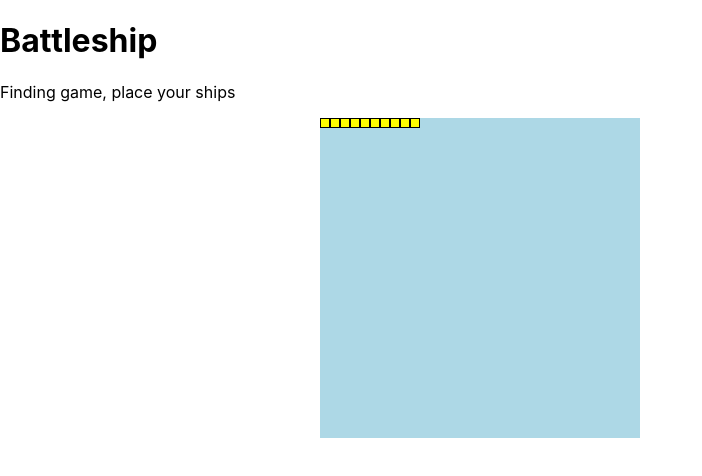
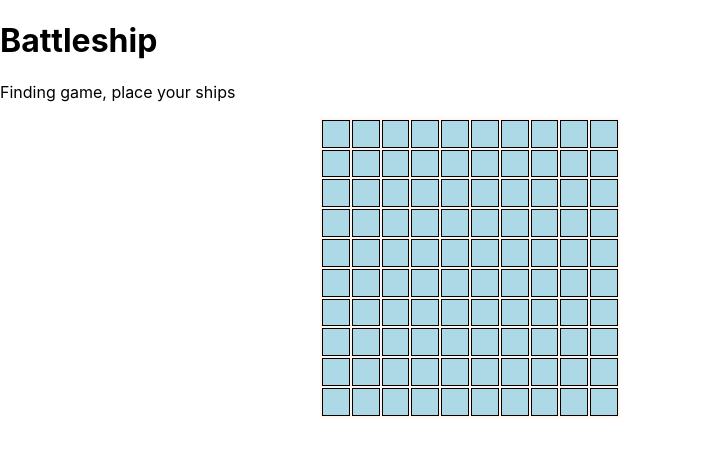
Before and after one commit to kylem038/battleship, a React (Create React App) app in the folder frontend/: page / in a window 1280 px wide. Shown: the top 476 px of the page, without its empty margins (0-702 px from the left). Built offline with nearby package versions, Linux system fonts and the light colour scheme.

Commit message:
Fix logo error + turn board into table

```diff
--- a/frontend/src/App.css
+++ b/frontend/src/App.css
@@ -1,18 +1,12 @@
 #game-board {
   margin-left: 20rem;
-  background-color: lightblue;
-  width: 20rem;
-  height: 20rem;
-}
-
-.grid-container {
-  display: grid;
-  grid-template-columns: repeat(10, 10px);
-  grid-template-rows: repeat(10, 10px);
+  background-color: seashell;
+  width: 300px;
+  height: 300px;
 }
 
 .grid-cell {
-  background-color: yellow;
+  background-color: lightblue;
   border: 1px solid black;
   box-sizing: border-box;
 }
--- a/frontend/src/App.tsx
+++ b/frontend/src/App.tsx
@@ -7,18 +7,52 @@ const App = () => {
     boardWidth: 10,
   }
 
-  const elements = [];
-  for (let i = 0; i < gameBoard.boardHeight; i++) {
-    elements.push(<div className="grid-cell"></div>);
+  const generateRow = (rowNum: number) => {
+    const elements = [];
+    for (let i = 0; i < gameBoard.boardHeight; i++) {
+      elements.push(<td key={`${i} - ${rowNum}`} className="grid-cell"></td>);
+    }
+    return elements;
   }
 
   return (
     <div className="App">
       <h1>Battleship</h1>
       <p>Finding game, place your ships</p>
-      <div id="game-board" className="grid-container">
-        {elements}
-      </div>
+      <table id="game-board">
+        <tbody className="grid-container">
+          <tr>
+            {generateRow(0)}
+          </tr>
+          <tr>
+            {generateRow(1)}
+          </tr>
+          <tr>
+            {generateRow(2)}
+          </tr>
+          <tr>
+            {generateRow(3)}
+          </tr>
+          <tr>
+            {generateRow(4)}
+          </tr>
+          <tr>
+            {generateRow(5)}
+          </tr>
+          <tr>
+            {generateRow(6)}
+          </tr>
+          <tr>
+            {generateRow(7)}
+          </tr>
+          <tr>
+            {generateRow(8)}
+          </tr>
+          <tr>
+            {generateRow(9)}
+          </tr>
+        </tbody>
+      </table>
     </div>
   );
 }
```
Also changed, not shown: frontend/public/logo192.png (added), frontend/public/logo512.png (added).
